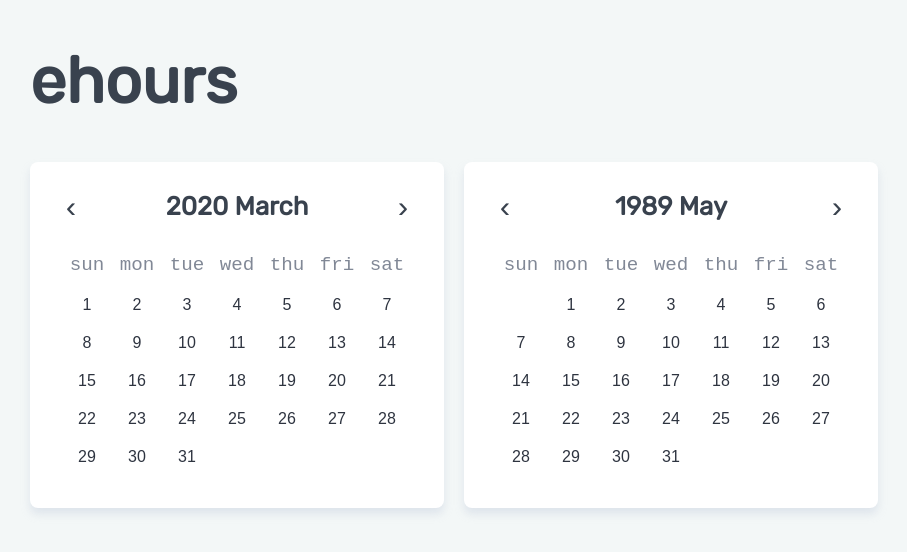
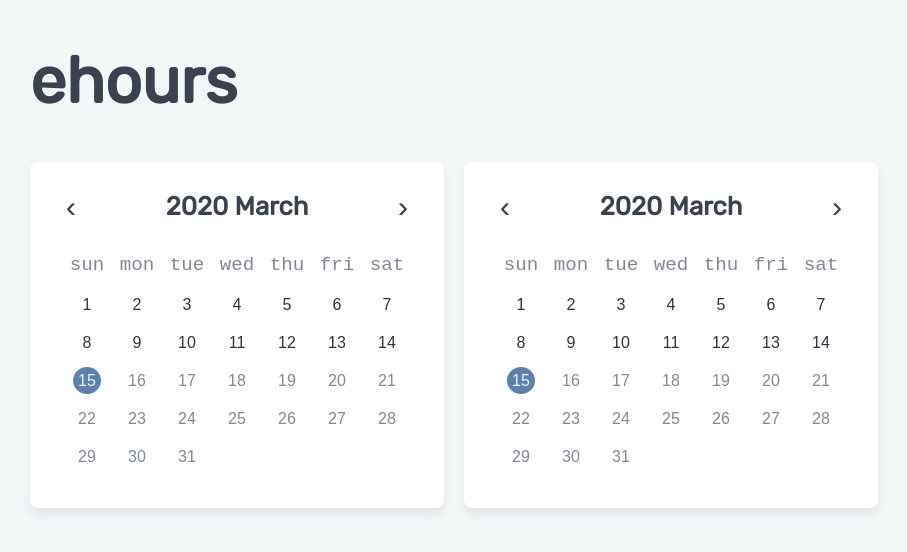
Before and after one commit to andersonmadeira/ehours, a React (Create React App) app: page / in a window 1280 px wide. Shown: the top 552 px of the page, without its empty margins (160-1067 px from the left). Built offline with nearby package versions, Linux system fonts and the light colour scheme.

Commit message:
Better styles for calendar, fixed some css

```diff
--- a/package.json
+++ b/package.json
@@ -6,6 +6,7 @@
     "@testing-library/jest-dom": "^4.2.4",
     "@testing-library/react": "^9.3.2",
     "@testing-library/user-event": "^7.1.2",
+    "classnames": "^2.2.6",
     "date-fns": "^2.11.0",
     "node-sass": "^4.13.1",
     "react": "^16.13.0",
--- a/src/App.js
+++ b/src/App.js
@@ -6,7 +6,7 @@
     <div className="app-container">
       <h1>ehours</h1>
       <Calendar style={{ marginRight: 20 }} />
-      <Calendar date={new Date(1989, 4)} style={{ marginBottom: 20 }} />
+      <Calendar date={new Date('2020-3-15')} style={{ marginBottom: 20 }} />
     </div>
   )
 }
--- a/src/components/Calendar.js
+++ b/src/components/Calendar.js
@@ -7,25 +7,38 @@
   getDay,
   addMonths,
   subMonths,
+  isAfter,
+  getDate,
+  isToday,
 } from 'date-fns'
+import classNames from 'classnames'
 
 function getMonthDateElements(date) {
   const activeMonth = getMonth(date)
   const activeYear = getYear(date)
+  const activeDay = getDate(date)
   const startMonth = getDay(date)
   const startStyle = { gridColumn: startMonth + 1 }
 
   return [...new Array(getDaysInMonth(date))].map((d, i) => {
+    const isFuture = isAfter(
+      new Date(activeYear, activeMonth, i + 1),
+      new Date(),
+    )
+    const isDateToday = isToday(new Date(activeYear, activeMonth, i + 1))
+
+    const btnClasses = classNames({
+      future: isFuture,
+      today: isDateToday,
+    })
+
     return (
-      <button key={i} style={i === 0 ? startStyle : null}>
-        <time
-          dateTime={
-            `
-        ${activeYear}-` +
-            `${activeMonth} + 1)`.padStart(2, '0') +
-            `-${i + 1}`
-          }
-        >
+      <button
+        key={i}
+        className={btnClasses}
+        style={i === 0 ? startStyle : null}
+      >
+        <time dateTime={`${activeYear}-${activeMonth + 1}-${i + 1}`}>
           {i + 1}
         </time>
       </button>
--- a/src/styles/components/_calendar.scss
+++ b/src/styles/components/_calendar.scss
@@ -71,3 +71,16 @@
   text-align: center;
   color: #2e3440;
 }
+
+.calendar__dates button.future time {
+  cursor: not-allowed;
+  color: #4c566a;
+  opacity: 0.7;
+}
+
+.calendar__dates button.today time {
+  color: #eceff4;
+  background-color: #5e81ac;
+  border-radius: 50%;
+  padding: 5px;
+}
```
Also changed, not shown: 1 other file (tests, documents, lock files or other folders).
